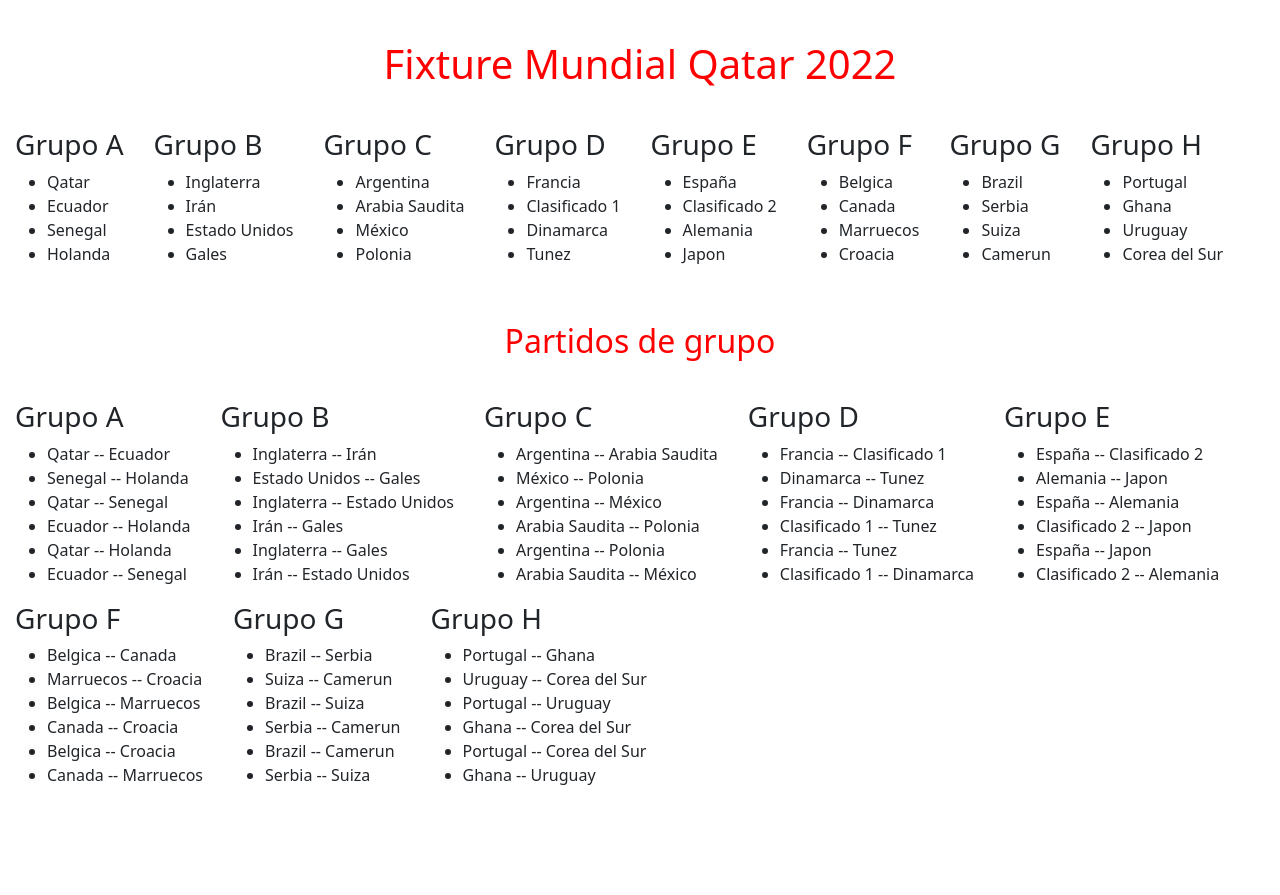
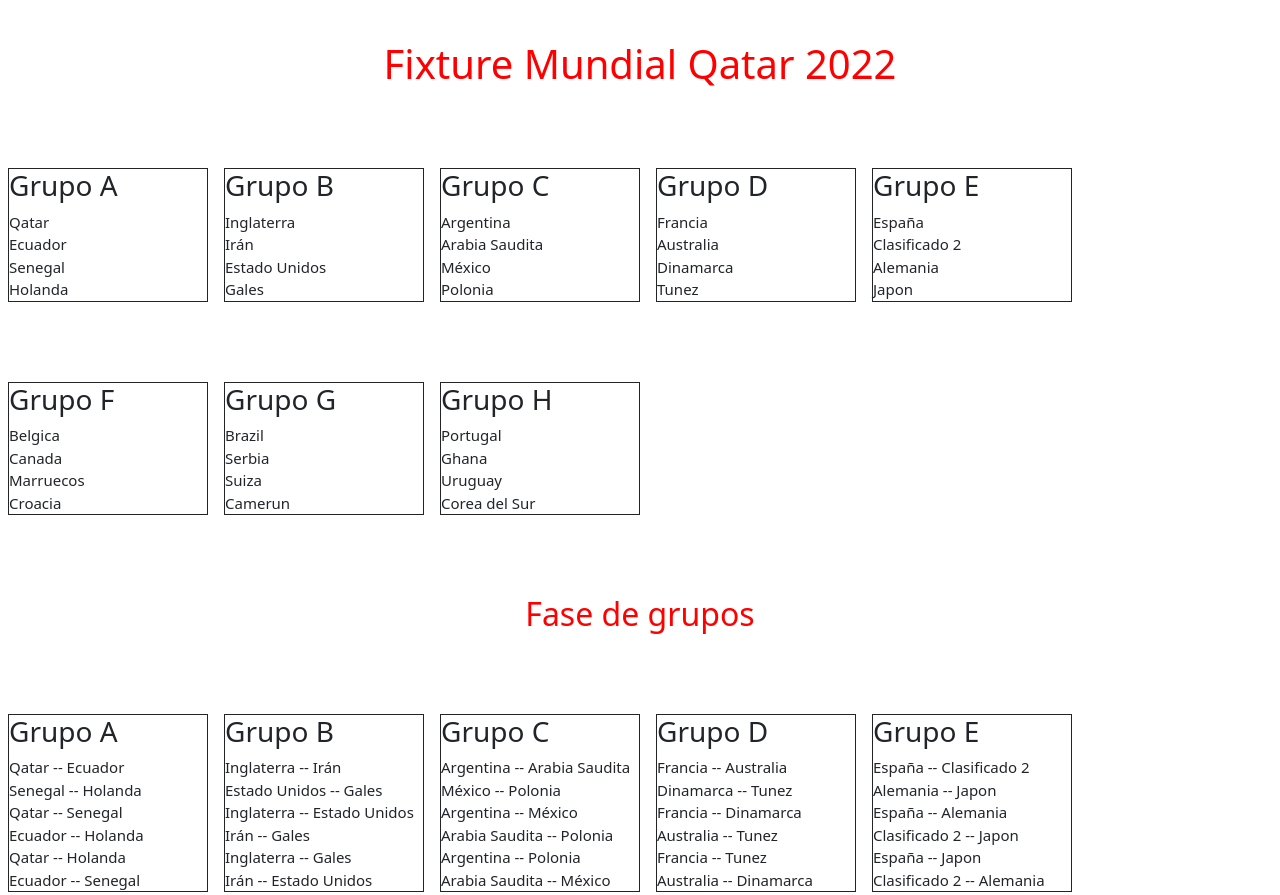
Before and after one commit to matibian/Fixture-Qatar-22, a plain HTML site: page index.html in a window 1280 px wide. Shown: the top 895 px of the page. Before the commit the page ends 803 px from the top, so only its background shows below. Drawn offline with nearby package versions, Linux system fonts and the light colour scheme.

Commit message:
Segunda entrega(Arrays)

```diff
--- a/index.html
+++ b/index.html
@@ -6,12 +6,12 @@
     <meta name="viewport" content="width=device-width, initial-scale=1.0">
     <link href="https://cdn.jsdelivr.net/npm/bootstrap@5.1.3/dist/css/bootstrap.min.css" rel="stylesheet" integrity="sha384-1BmE4kWBq78iYhFldvKuhfTAU6auU8tT94WrHftjDbrCEXSU1oBoqyl2QvZ6jIW3" crossorigin="anonymous">
     <link rel="stylesheet" href="./style.css">
-    <script src="/main.js"></script>
+
     <title>Document</title>
 </head>
 <body>
 
 
-
+    <script src="/main.js"></script>
 </body>
 </html>
--- a/main.js
+++ b/main.js
@@ -1,6 +1,11 @@
-const EQUIPOS = ["Qatar", "Ecuador", "Senegal", "Holanda", "Inglaterra", "Irán", "Estado Unidos", "Gales", "Argentina", "Arabia Saudita", "México", "Polonia", "Francia", "Clasificado 1", "Dinamarca", "Tunez", "España", "Clasificado 2", "Alemania", "Japon", "Belgica", "Canada", "Marruecos", "Croacia", "Brazil", "Serbia", "Suiza", "Camerun", "Portugal","Ghana","Uruguay","Corea del Sur"]
+const EQUIPOS = ["Qatar", "Ecuador", "Senegal", "Holanda", "Inglaterra", "Irán", "Estado Unidos", "Gales", "Argentina", "Arabia Saudita", "México", "Polonia", "Francia", "Australia", "Dinamarca", "Tunez", "España", "Clasificado 2", "Alemania", "Japon", "Belgica", "Canada", "Marruecos", "Croacia", "Brazil", "Serbia", "Suiza", "Camerun", "Portugal","Ghana","Uruguay","Corea del Sur"]
 
 const GRUPOS = ["A", "B", "C", "D", "E", "F", "G", "H"]
+
+const FASES = ["Fase de grupos", "Octavos de final", "Cuartos de final", "Semifinal", "Final"]
+
+
+
 
 
 function armarpartido (eq1, eq2) {
@@ -53,7 +58,9 @@ for (let i = 0; i < GRUPOS.length; i++) {
     document.write(`</ul></div>`)
 }
 
-document.write(`<h2 class="titulo"><center>Partidos de grupo </center></h2>`)
+document.write(`<h2 class="titulo"><center> ${FASES[0]} </center></h2>`)
+
+
 
 
 
--- a/style.css
+++ b/style.css
@@ -8,3 +8,17 @@
     margin: 0 15px
 
 }
+
+ul{
+    list-style: none;
+    margin: 0;
+    padding: 0;
+    font-size: 15px;
+}
+
+div.grupos {
+    border: 1px solid;
+    width: 25vh;
+    margin: 5vh 1vh;
+
+}
```
